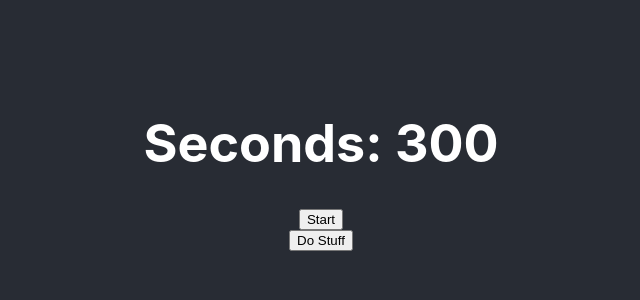
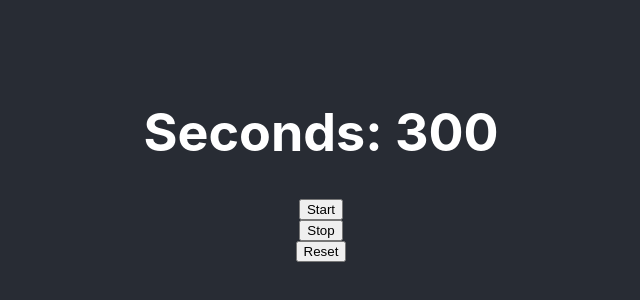
Before and after one commit to markdreyer/lean-coffee, a React (Create React App) app: page / in a window 1280 px wide. Shown: the part 236-536 px from the top of the page, without its empty margins (319-959 px from the left). Built offline with nearby package versions, Linux system fonts and the light colour scheme.

Commit message:
stop and reset buttons

```diff
--- a/src/App.js
+++ b/src/App.js
@@ -4,12 +4,11 @@ import Timer from "./Timer";
 
 function App() {
   return (
-      <div className="App">
-        <header className="App-header">
-          <Timer></Timer>
-          <button>Do Stuff</button>
-        </header>
-      </div>
+    <div className="App">
+      <header className="App-header">
+        <Timer></Timer>
+      </header>
+    </div>
   );
 }
 
--- a/src/Timer.js
+++ b/src/Timer.js
@@ -66,11 +66,15 @@ class Timer extends Component {
   }
 
   render() {
-    return(
-    <>
-      <h1>Seconds: {this.state.counter}</h1>
-      <button onClick={() => this.start()}>Start</button>
-    </>
+    return (
+      <>
+        <h1>Seconds: {this.state.counter}</h1>
+        <button onClick={() => this.start()}>Start</button>
+
+        <button onClick={() => this.stop()}>Stop</button>
+
+        <button onClick={() => this.reset()}>Reset</button>
+      </>
     );
   }
 }
```
